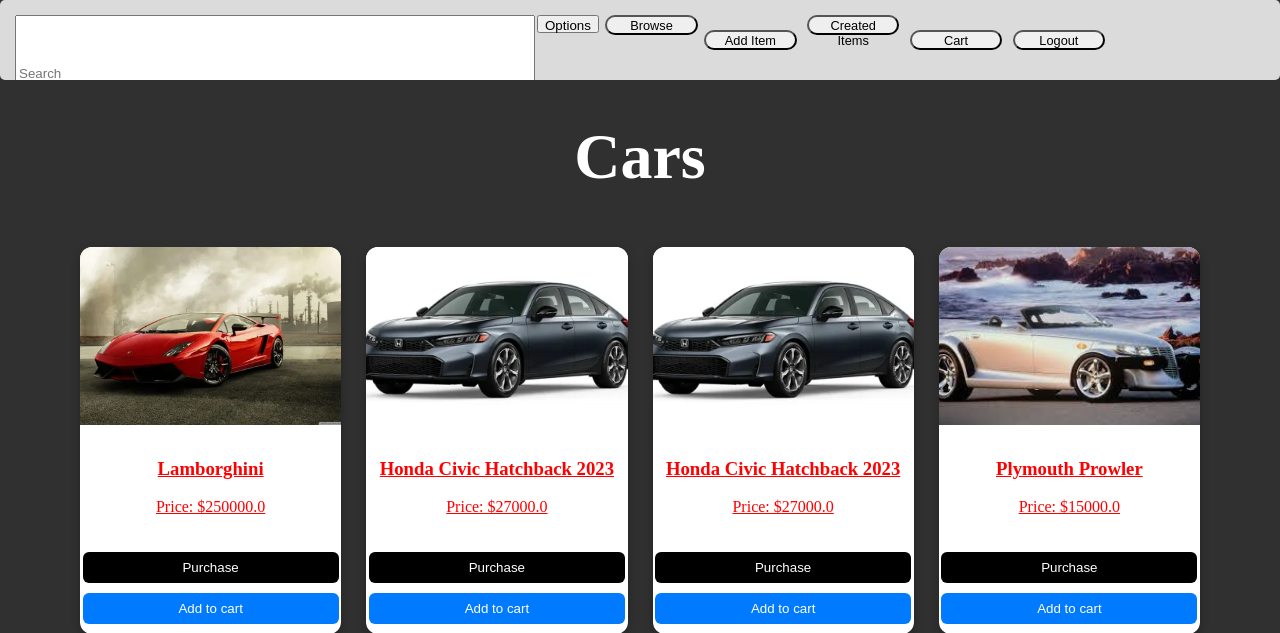
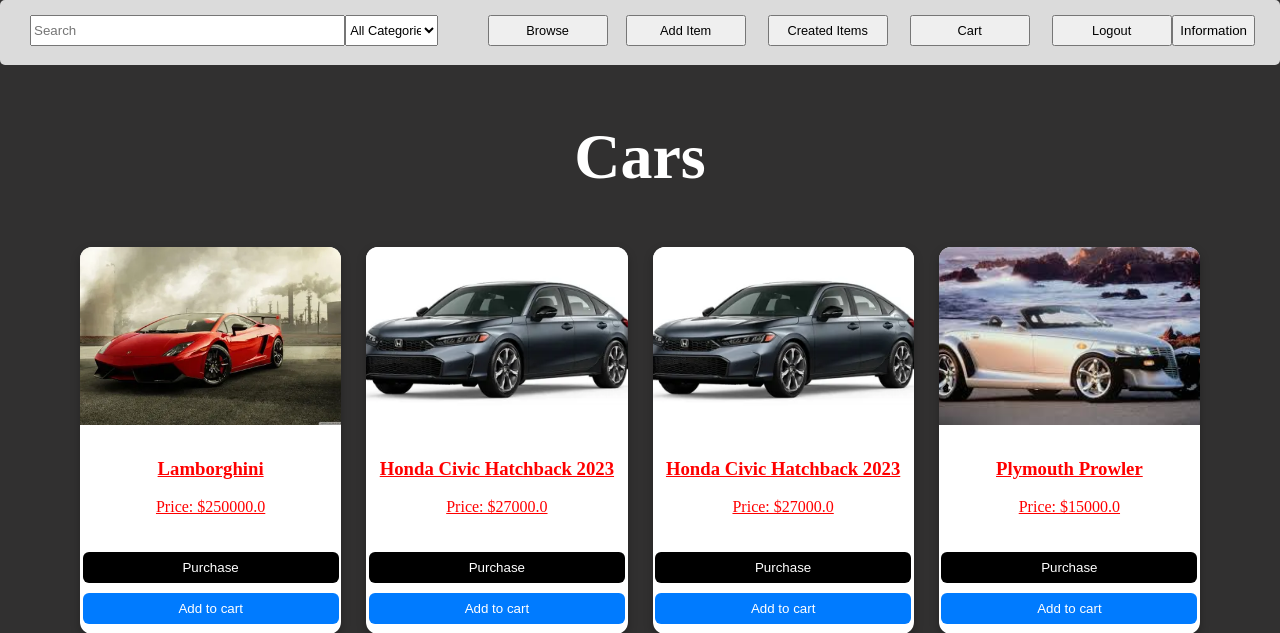
Before and after one commit to jackmossberg/Django-Unit-Project, a Django app: page / in a window 1280 px wide. Shown: the top 633 px of the page. Run offline with Django 5.2, Linux system fonts and the light colour scheme; a user stored in the database is signed in; data comes from the database, SQL or seed files in the repository; both versions use the stored data as it was after the commit.

Commit message:
categories / some general cleanup

```diff
--- a/market_place/app/static/common.css
+++ b/market_place/app/static/common.css
@@ -11,29 +11,34 @@
     position: fixed;
     top: 0;
     width: 100vw;
-    height:10vh;
+    height:65px;
     background-color: rgb(219, 219, 219);
     padding: 0px;
     margin: 0px;
     display: flex;
-    overflow: hidden;
+    overflow:visible;
     z-index: 1000;
     border-radius: 0.313rem;
 }
+
 .searchbarsizing {
-    width: 40vw;
+    width: 24vw;
+    height: 25px;
 }
+
 #searchbar {
     margin-top: 0.938rem;
     margin-bottom: 0.938rem;
-    margin-left: 0.938rem;
+    margin-left: 1.875rem;
 }
 
 #options {
     margin-top: 0.938rem;
     margin-bottom: 0.938rem;
-    margin-left: 0.125rem;
     display: flex;
+    flex-direction: column;
+    margin-left: auto;
+    transform: translateX(-25px);
 }
 
 #options-dropdown {
@@ -50,16 +55,17 @@
     margin: 0px;
     padding: 0px;
     display: flex;
-    flex-direction:column;
+    flex-direction: column;
 }
 
 .options-list-e {
     margin-left: 1.25rem;
     align-items: center;
+    padding: 10px;
 }
 
 .options-button {
-    height: 2.222vh;
+    height: 30.6px;
 }
 
 .extra-contents {
@@ -114,10 +120,18 @@
 .signbtn,
 .cartbtn,
 .logoutbtn {
-    border-radius:1.25rem;
+    /*border-radius:1.25rem;*/
+    width: 120px;
+    height:30.6px;
+    font-size:.8rem;
+    margin-left: 18px;
+}
+
+#category-filter select {
     width:7.222vw;
-    height:2.444vh;
+    height:30.6px;
     font-size:.8rem;
-    margin-left: .4rem;
-
+    margin-left: 0px;
+    margin-right: 2rem;
+    margin-top:0.938rem;
 }
--- a/market_place/app/static/new_item_page.css
+++ b/market_place/app/static/new_item_page.css
@@ -38,6 +38,7 @@
 .new-item-div label {
     justify-self:end;
     font-size:1.125rem;
+
 }
 
 .form-submit-btn {
--- a/market_place/app/static/sign_up.css
+++ b/market_place/app/static/sign_up.css
@@ -33,6 +33,12 @@ body {
     margin-top:1.25rem;
 }
 
+.email label,
+.password1 label,
+.confirmpassword label {
+    height:20px;
+}
+
 form {
     display:flex;
     flex-direction:column;
--- a/market_place/app/templates/app/base.html
+++ b/market_place/app/templates/app/base.html
@@ -21,8 +21,44 @@
             <button hidden>Search</button>
         </form>
     </div>
+
+    <div id="category-filter">
+        <form method="get" action="{% url 'item:browsing' %}">
+            {% if request.GET.query %}
+                <input type="hidden" name="query" value="{{ request.GET.query }}">
+            {% endif %}
+
+            <select name="category" onchange="this.form.submit()">
+                <option value="">All Categories</option>
+                {% for category in categories %}
+                    <option value="{{ category.id }}"
+                        {% if selected_category and selected_category.id == category.id %}selected{% endif %}>
+                        {{ category.name }}
+                    </option>
+                {% endfor %}
+            </select>
+        </form>
+    </div>
+
+    <a class='browsing-button' href="{% url 'item:browsing' %}"><button class="browsebtn">Browse</button></a>
+
+    {% if request.user.is_authenticated %}
+        <div class='authenticated-nav-links'>
+            <a href="{% url 'item:new' %}"><button class="addbtn">Add Item</button></a>
+            <a href="{% url 'dashboard:createditems' %}"><button class="createbtn">Created Items</button></a>
+            <a href="{% url 'Cart:Home' %}"><button class="cartbtn">Cart</button></a>
+            <a href="{% url 'app:logout' %}"><button class="logoutbtn">Logout</button></a>
+        </div>
+
+    {% else %}
+        <div class='navigation-buttons'>
+            <a class='login-button' href="{% url 'app:login' %}"><button class="logbtn">Login</button></a>
+            <a class='singup-button' href="{% url 'app:signup' %}"><button class="signbtn">Sign Up</button></a>
+        </div>
+    {% endif %}
+
     <div id='options'>
-        <button class='options-button'>Options</button>
+        <button class='options-button'>Information</button>
         <div id='options-dropdown'>
             <ul id='options-list'>
                 <li class='options-list-e'>
@@ -50,37 +86,9 @@
                         <p class="footertxt">Customer Service</p>
                     </div>
                 </li>
-                <li class='options-list-e'>
-                    <button>button-4</button>
-                    <div class='extra-contents'>
-                        dropdown placeholder
-                    </div>
-                </li>
-                <li class='options-list-e'>
-                    <button>button-5</button>
-                    <div class='extra-contents'>
-                        dropdown placeholder
-                    </div>
-                </li>
             </ul>
         </div>
     </div>
-    <a class='browsing-button' href="{% url 'item:browsing' %}"><button class="browsebtn">Browse</button></a>
-
-    {% if request.user.is_authenticated %}
-        <div class='authenticated-nav-links'>
-            <a href="{% url 'item:new' %}"><button class="addbtn">Add Item</button></a>
-            <a href="{% url 'dashboard:createditems' %}"><button class="createbtn">Created Items</button></a>
-            <a href="{% url 'Cart:Home' %}"><button class="cartbtn">Cart</button></a>
-            <a href="{% url 'app:logout' %}"><button class="logoutbtn">Logout</button></a>
-        </div>
-
-    {% else %}
-        <div class='navigation-buttons'>
-            <a class='login-button' href="{% url 'app:login' %}"><button class="logbtn">Login</button></a>
-            <a class='singup-button' href="{% url 'app:signup' %}"><button class="signbtn">Sign Up</button></a>
-        </div>
-    {% endif %}
 </div>
     {% block content %} {% endblock content %}
 </body>
--- a/market_place/app/templates/app/home.html
+++ b/market_place/app/templates/app/home.html
@@ -3,16 +3,13 @@
 
 <div id="container">
 
-    {% for category in categories %}
+    {% if selected_category %}
         <div class="category-section">
-
-        <h2 class="category-title">{{ category.name }}</h2>
+            <h2 class="category-title">{{ selected_category.name }}</h2>
 
             <div class="items-grid">
-
-            {% for item in category.items.all %}
+                {% for item in items %}
                     <div class="item-card">
-
                         <a class="items-link-class" href="{% url 'item:detail' item.id %}">
                             <img class="home-item-img" src="{{ item.image.url }}" alt="{{ item.name }}">
                             <div class="card-info">
@@ -32,16 +29,50 @@
                                 <button>Add to cart</button>
                             </a>
                         </div>
-
                     </div>
                 {% empty %}
-                <p class='no-items-p-tag'>No items in this category.</p>
+                    <p class="no-items-p-tag">No items available in this category.</p>
                 {% endfor %}
-
+            </div>
         </div>
 
+    {% else %}
+        {% for category in categories %}
+            {% if category.items.exists %}
+                <div class="category-section">
+                    <h2 class="category-title">{{ category.name }}</h2>
+
+                    <div class="items-grid">
+                        {% for item in category.items.all %}
+                            <div class="item-card">
+                                <a class="items-link-class" href="{% url 'item:detail' item.id %}">
+                                    <img class="home-item-img" src="{{ item.image.url }}" alt="{{ item.name }}">
+                                    <div class="card-info">
+                                        <h3 class="text-2xl">{{ item.name }}</h3>
+                                        <p class="text-gray-500">Price: ${{ item.price }}</p>
+                                    </div>
+                                </a>
+
+                                <div class="purchase">
+                                    <a href="{% url 'app:checkout' item.id %}">
+                                        <button>Purchase</button>
+                                    </a>
+                                </div>
+
+                                <div class="cartadd">
+                                    <a href="{% url 'Cart:add' item.id %}">
+                                        <button>Add to cart</button>
+                                    </a>
+                                </div>
                             </div>
                         {% endfor %}
+                    </div>
+                </div>
+            {% endif %}
+        {% empty %}
+            <p>No categories available.</p>
+        {% endfor %}
+    {% endif %}
 
 </div>
 
--- a/market_place/cart/views.py
+++ b/market_place/cart/views.py
@@ -8,6 +8,7 @@ from django.conf import settings
 
 stripe.api_key = settings.STRIPE_SECRET_KEY
 
+@login_required
 def checkout_cart(request):
 
     cart = Cart.objects.get(user=request.user)
@@ -49,11 +50,13 @@ def checkout_cart(request):
 
     return redirect(checkout_session.url)
 
+@login_required
 def checkout_success(request):
     CartItem.objects.filter(cart__user=request.user).delete()
 
     return redirect('Cart:Home')
 
+@login_required
 def add_cart(request, pk):
     added_item = get_object_or_404(Item,pk=pk)
     cart, created = Cart.objects.get_or_create(user=request.user)
@@ -65,6 +68,7 @@ def add_cart(request, pk):
         cart_item.save()
     return redirect('app:home')
 
+@login_required
 def delete_cart(request, pk):
     cart = get_object_or_404(Cart, user=request.user)
 
@@ -75,6 +79,7 @@ def delete_cart(request, pk):
     else:
         cart_item.delete()
     return redirect("Cart:Home")
+
 @login_required
 def cart(request):
      cart, created = Cart.objects.get_or_create(user=request.user)
--- /dev/null
+++ b/market_place/market_place/context_processors.py
@@ -0,0 +1,17 @@
+from items.models import Category
+
+def global_categories(request):
+    categories = Category.objects.all()
+    selected_category = None
+
+    category_id = request.GET.get('category')
+    if category_id and category_id.isdigit():
+        try:
+            selected_category = categories.get(id=category_id)
+        except Category.DoesNotExist:
+            pass
+
+    return {
+        'categories': categories,
+        'selected_category': selected_category,
+    }
--- a/market_place/market_place/settings.py
+++ b/market_place/market_place/settings.py
@@ -73,6 +73,7 @@ TEMPLATES = [
                 'django.template.context_processors.request',
                 'django.contrib.auth.context_processors.auth',
                 'django.contrib.messages.context_processors.messages',
+                'market_place.context_processors.global_categories',
             ],
         },
     },
```
Also changed, not shown: market_place/items/views.py (+12 -1 lines), market_place/db.sqlite3. Lines whose indentation alone changed are shown as unchanged.
